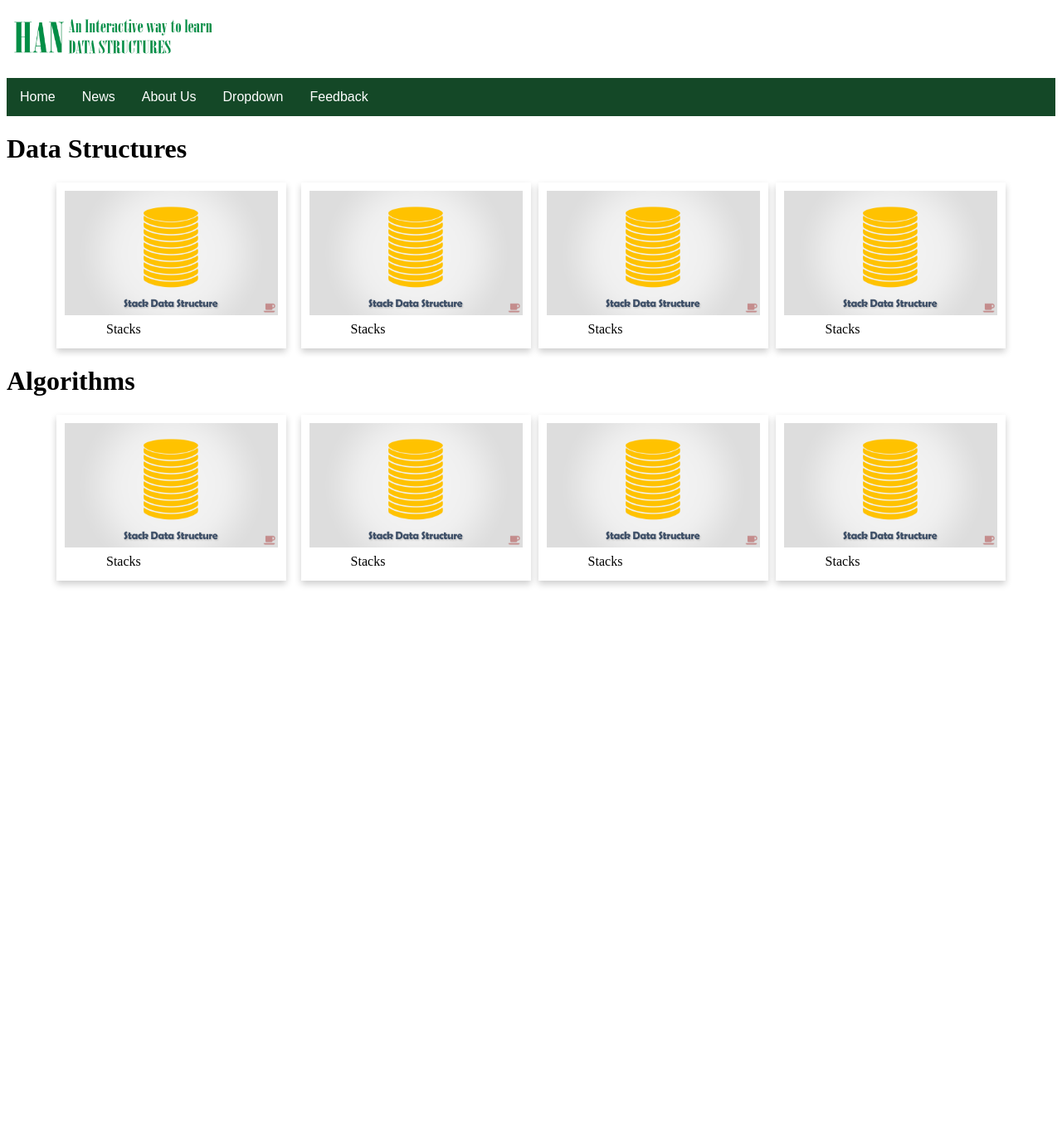
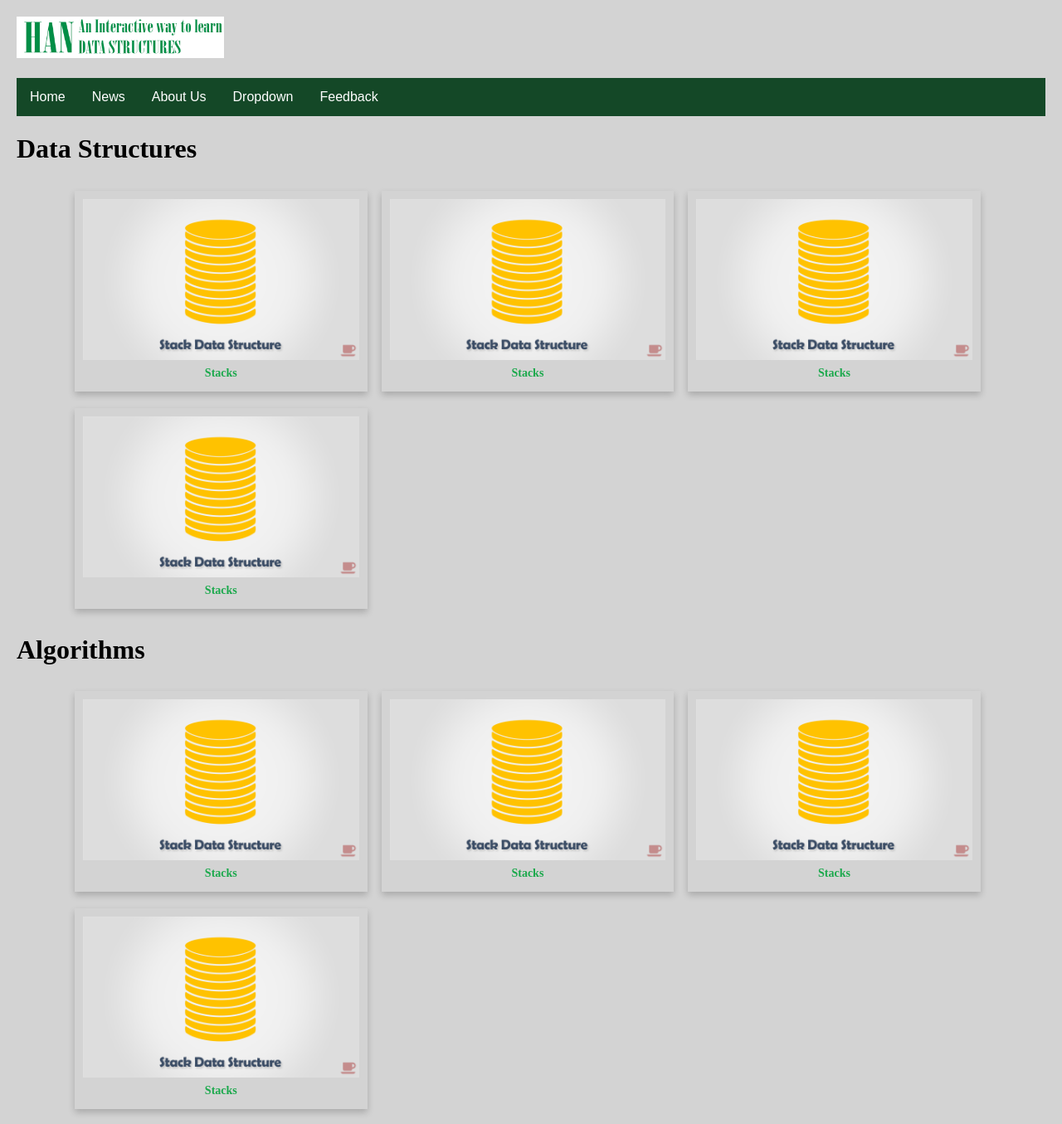
Before and after one commit to nilay1024/Web_Tech_Sem3, a PHP site: page /front_page.html in a window 1280 px wide. Shown: the whole page at 83% size. Before the commit the page ends 707 px from the top, so only its background shows below. Run offline with PHP 8.4, Linux system fonts and the light colour scheme.

Commit message:
Minor tweaks in the front page

```diff
--- a/cardStyle.css
+++ b/cardStyle.css
@@ -3,11 +3,16 @@
     transition: 0.3s;
     width: 90%;
     padding: 10px;
+    float: left;
+    margin: 10px;
 }
 .card:hover{
     box-shadow: 0 8px 16px 0 rgba(0,8,0.8,0.2);
 }
 .container{
     padding: 4px 50px;
-
+    text-align: center;
+    color:#1ba94c;
+    font-size: 14px; /*material green, I think..lol*/
+    font-weight: bold;
 }
--- a/front_page.html
+++ b/front_page.html
@@ -5,14 +5,13 @@
     <link rel="stylesheet" href="cardStyle.css">
     <link rel="stylesheet" href="rowColumn.css">
 	<link rel="stylesheet" href="home1.css">
-    <body>
-
+    <body style="background-color: lightgray;">
+    <div class="content">
 
 	<h2 align="center">	<font color="#146827"> <img src="logo.jpg" align="left" height = "50px" width="250px">
 	   <br><i><br></i></h2></font>
 	<div class="navbar">
-
-
+<!-- 	  <img src="logo.jpg" height="45px" width="220px"> -->
 	  <a href="front_page.html">Home</a>
 	  <a href="#news">News</a>
 	  <a href="#">About Us</a>
@@ -40,7 +39,7 @@
                 </div>
             </div>
             <div class="column">
-                <div class="card" style="float:right">
+                <div class="card">
                     <img src="stacks.png" alt="Stacks" style="width:100%">
                     <div class="container">
                         <h>Stacks</h>
@@ -48,7 +47,7 @@
                 </div>
             </div>
             <div class="column">
-                <div class="card" style="float:right">
+                <div class="card">
                     <img src="stacks.png" alt="Stacks" style="width:100%">
                     <div class="container">
                         <h>Stacks</h>
@@ -56,7 +55,7 @@
                 </div>
             </div>
             <div class="column">
-                <div class="card" style="float:right" onclick="location.href='linked_list.html'">
+                <div class="card" onclick="location.href='linked_list.html'">
                     <img src="stacks.png" alt="Stacks" style="width:100%">
                     <div class="container">
                         <h>Stacks</h>
@@ -75,7 +74,7 @@
                 </div>
             </div>
             <div class="column">
-                <div class="card" style="float:right">
+                <div class="card">
                     <img src="stacks.png" alt="Stacks" style="width:100%">
                     <div class="container">
                         <h>Stacks</h>
@@ -83,7 +82,7 @@
                 </div>
             </div>
             <div class="column">
-                <div class="card" style="float:right">
+                <div class="card">
                     <img src="stacks.png" alt="Stacks" style="width:100%">
                     <div class="container">
                         <h>Stacks</h>
@@ -91,7 +90,7 @@
                 </div>
             </div>
             <div class="column">
-                <div class="card" style="float:right">
+                <div class="card">
                     <img src="stacks.png" alt="Stacks" style="width:100%">
                     <div class="container">
                         <h>Stacks</h>
@@ -99,5 +98,6 @@
                 </div>
             </div>
         </div>
+    </div>
     </body>
 </html>
--- a/rowColumn.css
+++ b/rowColumn.css
@@ -1,7 +1,7 @@
 /*four colums side by side*/
 .column{
     float: left;
-    width: 25%;
+    width: 33%;
 }
 
 /* Remove extra left and right margins, due to padding */
@@ -17,6 +17,11 @@
   clear: both;
 }
 
+.content{
+    max-width: 1240px;
+    margin: auto;
+}
+
 /* Responsive columns */
 /*@media screen and (max-width: 600px) {
   .column {
```
